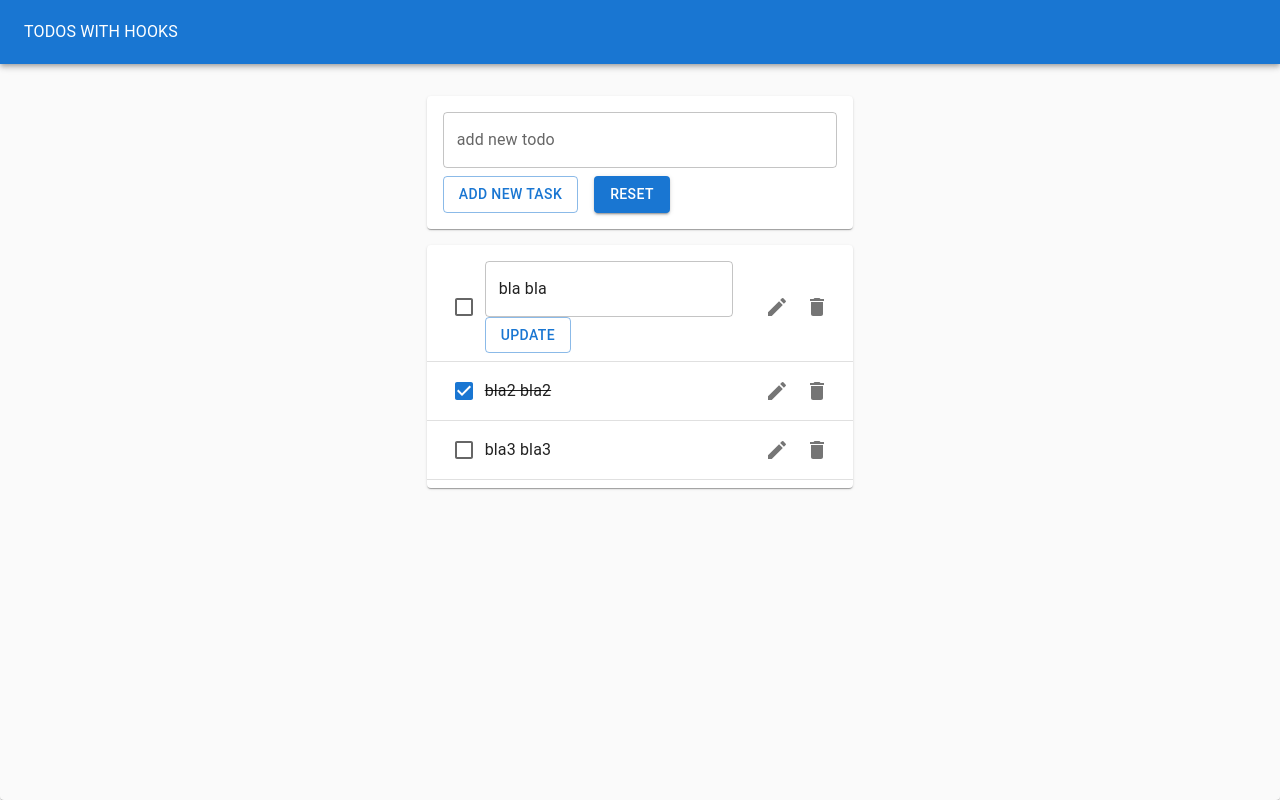
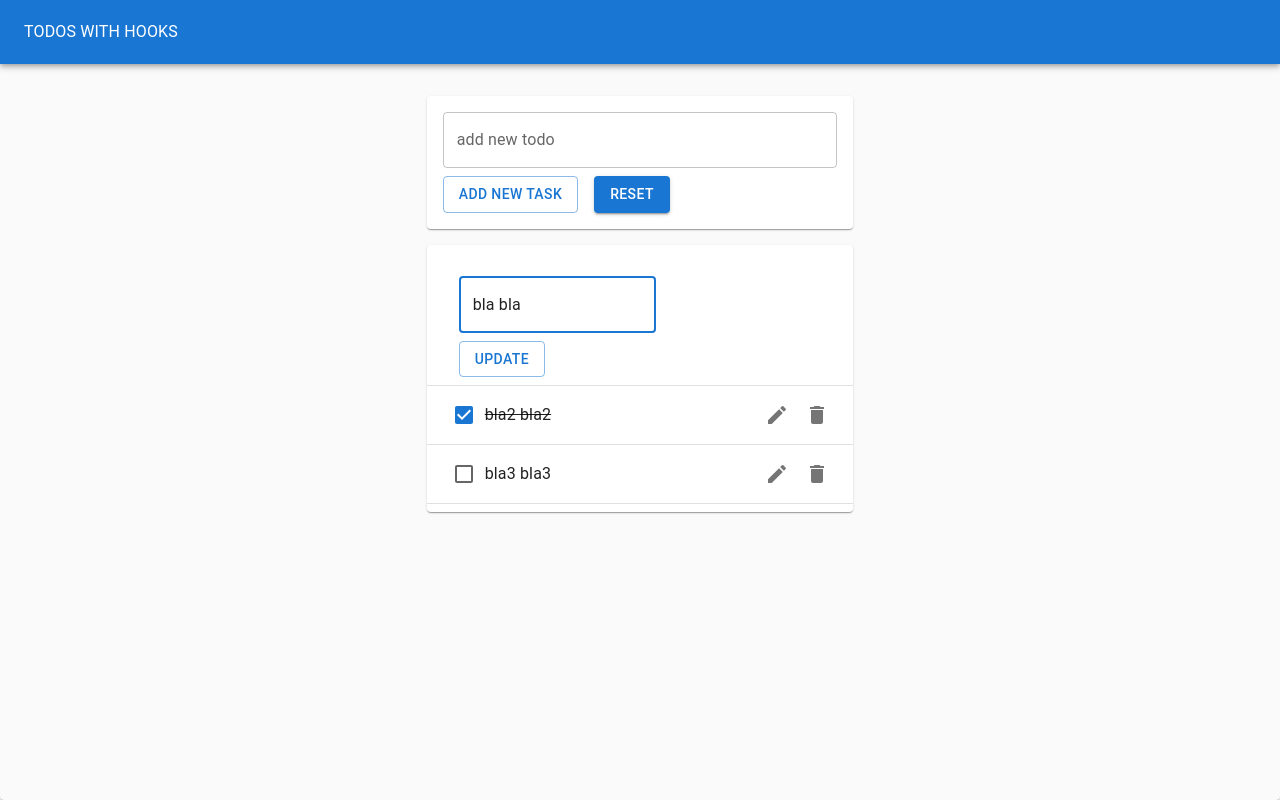
Before and after one commit to madebymilly/react-to-do-list-hooks, a React (Create React App) app: page / in a window 1280 px wide. Both pictures are taken after a click on the button 777 px from the left and 281 px from the top of the page. Built offline with nearby package versions, Linux system fonts and the light colour scheme.

Commit message:
update the edit functionality

```diff
--- a/src/TodoItem.js
+++ b/src/TodoItem.js
@@ -8,7 +8,7 @@ import TextField from '@mui/material/TextField';
 import ListItem from '@mui/material/ListItem';
 import ListItemText from '@mui/material/ListItemText';
 
-import useToggle from './hooks/useToggle'
+import useToggleState from './hooks/useToggleState'
 import useInputState from './hooks/useInputState'
 import { ListItemSecondaryAction } from '@mui/material';
 
@@ -16,7 +16,7 @@ import { ListItemSecondaryAction } from '@mui/material';
 function TodoItem({ id, task, completed, updateTodo, deleteTodo, toggleTodo }) {
 
   // reusable hooks:
-  const [input, toggleInput] = useToggle(false);
+  const [isEditing, toggleIsEditing] = useToggleState(false);
   const [text, setText, resetText] = useInputState(task);
 
   const handleDelete = () => {
@@ -29,26 +29,30 @@ function TodoItem({ id, task, completed, updateTodo, deleteTodo, toggleTodo }) {
 
   return (
     <ListItem>
-      <Checkbox tabIndex={-1} checked={completed} onClick={handleToggle} />
-      {input
+      {isEditing
       ? <form
           onSubmit={(e) => {
             e.preventDefault();
             updateTodo(id, text);
-            toggleInput();
-          }
-        }>
-          <TextField name="text" value={text} onChange={setText} />
+            toggleIsEditing();
+            resetText();
+          }}
+          style={{ marginLeft: "1rem", width: "50%" }}
+        >
+          <TextField name="text" value={text} onChange={setText} margin="normal" fullWidth autoFocus />
           <Button type="submit" variant="outlined">update</Button>
         </form>
-      : <ListItemText style={{textDecoration: completed ? 'line-through' : 'none'}}>
-          {task}
-        </ListItemText>
+      : <>
+          <Checkbox tabIndex={-1} checked={completed} onClick={handleToggle} />
+          <ListItemText style={{textDecoration: completed ? 'line-through' : 'none'}}>
+            {task}
+          </ListItemText>
+          <ListItemSecondaryAction>
+            <IconButton variant="outlined" onClick={toggleIsEditing} aria-label="Edit"><Edit /></IconButton>
+            <IconButton variant="outlined" onClick={handleDelete} aria-label="Delete"><Delete /></IconButton>
+          </ListItemSecondaryAction>
+        </>
       }
-      <ListItemSecondaryAction>
-        <IconButton variant="outlined" onClick={toggleInput} aria-label="Edit"><Edit /></IconButton>
-        <IconButton variant="outlined" onClick={handleDelete} aria-label="Delete"><Delete /></IconButton>
-      </ListItemSecondaryAction>
     </ListItem>
   )
 }
--- a/src/hooks/useToggle.js
+++ b/src/hooks/useToggleState.js
@@ -1,6 +1,6 @@
 import { useState } from "react";
 
-function useToggle(initVal = true) {
+function useToggleState(initVal = true) {
 
   const [value, setValue] = useState(initVal);
 
@@ -12,4 +12,4 @@ function useToggle(initVal = true) {
 
 }
 
-export default useToggle;
+export default useToggleState;
```
